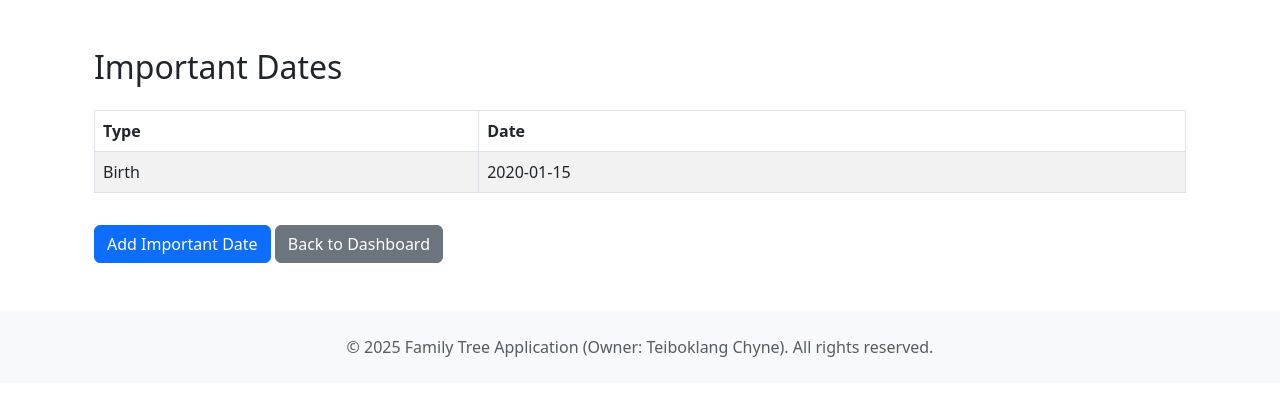
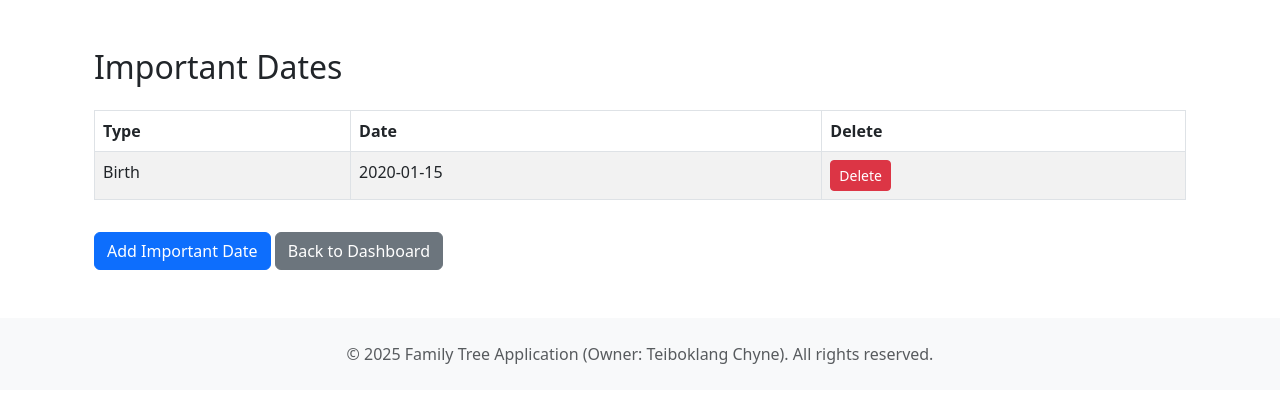
Before and after one commit to teibokchyne/Family-Tree, a Flask app: page /display_important_dates in a window 1280 px wide. Shown: the part 56-459 px from the top of the page. Run offline with Flask 3, Linux system fonts and the light colour scheme; a user stored in the database is signed in; tables that the repository leaves empty hold one stand-in row (values such as "Sample post").

Commit message:
Add functionality to delete important dates
along with the tests

```diff
--- a/family_tree/routes/user.py
+++ b/family_tree/routes/user.py
@@ -291,3 +291,25 @@ def add_important_date():
         'user/add_important_date.html',
         form=form
     )
+
+@bp.route('/delete_important_date/<int:date_id>', methods=['POST'])
+@login_required
+def delete_important_date(date_id):
+    """
+    Handle deletion of an important date.
+    """
+    app.logger.info(
+        f"User {current_user.username} attempting to delete important date ID {date_id}.")
+    important_date = cursor.query(db, ImportantDates, filter_by=True,
+                                  id=date_id, user_id=current_user.id).first()
+    if not important_date:
+        app.logger.warning(
+            f"Important date ID {date_id} not found for user {current_user.username}.")
+        flash('Important date not found.', 'danger')
+        return redirect(url_for('user.display_important_dates'))
+
+    cursor.delete(db, ImportantDates, id=date_id, user_id=current_user.id)
+    flash('Important date deleted successfully!', 'success')
+    app.logger.info(
+        f"Important date ID {date_id} deleted for user {current_user.username}.")
+    return redirect(url_for('user.display_important_dates'))
--- a/family_tree/templates/user/display_important_dates.html
+++ b/family_tree/templates/user/display_important_dates.html
@@ -8,6 +8,7 @@
 				<tr>
 					<th>Type</th>
 					<th>Date</th>
+                    <th>Delete</th>
 				</tr>
 			</thead>
 			<tbody>
@@ -15,6 +16,11 @@
 				<tr>
 					<td>{{ date.date_type.value.title() }}</td>
 					<td>{{ date.date.strftime('%Y-%m-%d') }}</td>
+            <td>
+              <form method="POST" action="{{ url_for('user.delete_important_date', date_id=date.id) }}">
+                <input type="submit" value="Delete" class="btn btn-danger btn-sm">
+              </form>
+            </td>
 				</tr>
 				{% endfor %}
 			</tbody>
```
Also changed, not shown: tests/test_routes.py (+54 -0 lines).
